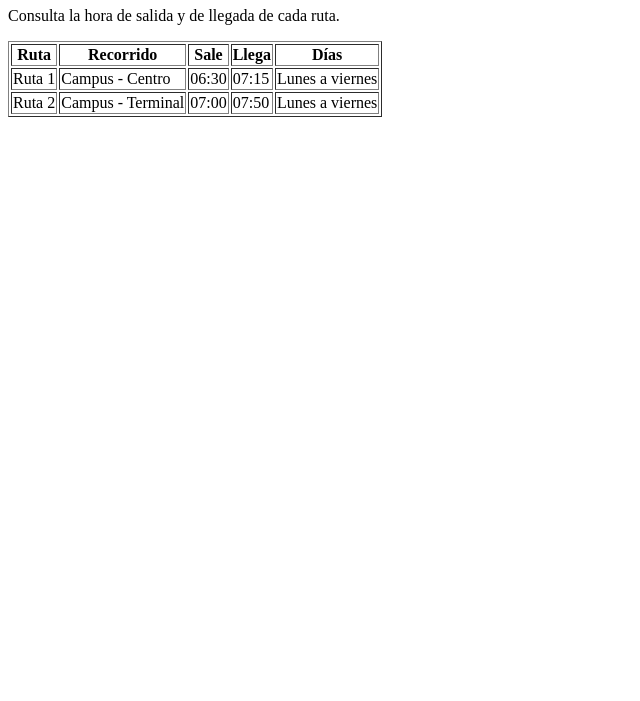
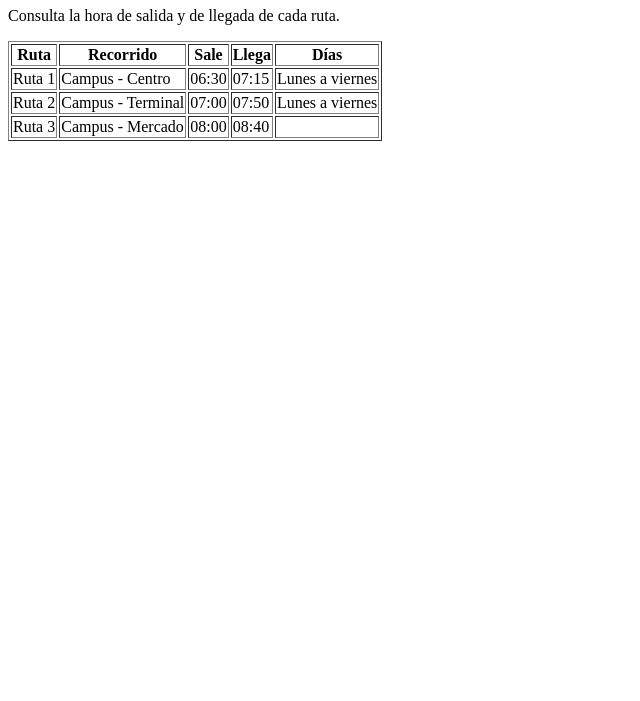
Before and after one commit to fencaladar/rutabus_encalada, a plain HTML site: page index.html in a window 1280 px wide. Shown: the part 99-800 px from the top of the page, without its empty margins (0-640 px from the left). Drawn offline with Linux system fonts and the light colour scheme.

Commit message:
Agrega Ruta 3 con horario de sabado en blanco

```diff
--- a/index.html
+++ b/index.html
@@ -7,7 +7,7 @@
 <body>
     <nav>
         <strong>RutaBus</strong> |
-        <a href="index.html">Rutas</a> |
+        <a href="index.html">Rutas</a>
         <a href="horarios.html">Horarios</a> |
         <a href="contacto.html">Contacto</a>
     </nav>
@@ -42,6 +42,15 @@
                 <td>Lunes a viernes</td>
             </tr>
 
+                        <tr>
+                <td>Ruta 3</td>
+                <td>Campus - Mercado</td>
+                <td>08:00</td>
+                <td>08:40</td>
+                <td></td>
+            </tr>
+
+
         </tbody>
     </table>
 </body>
```
